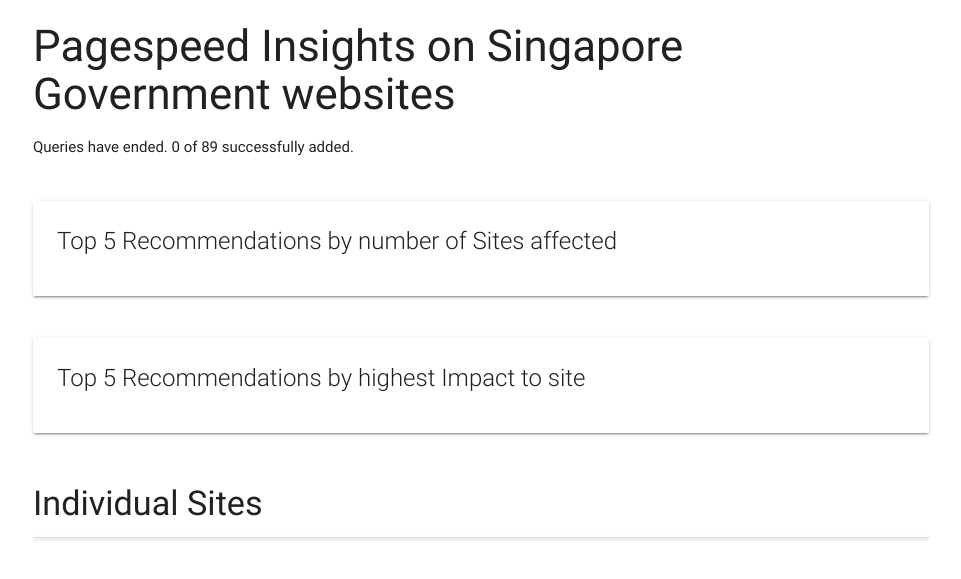
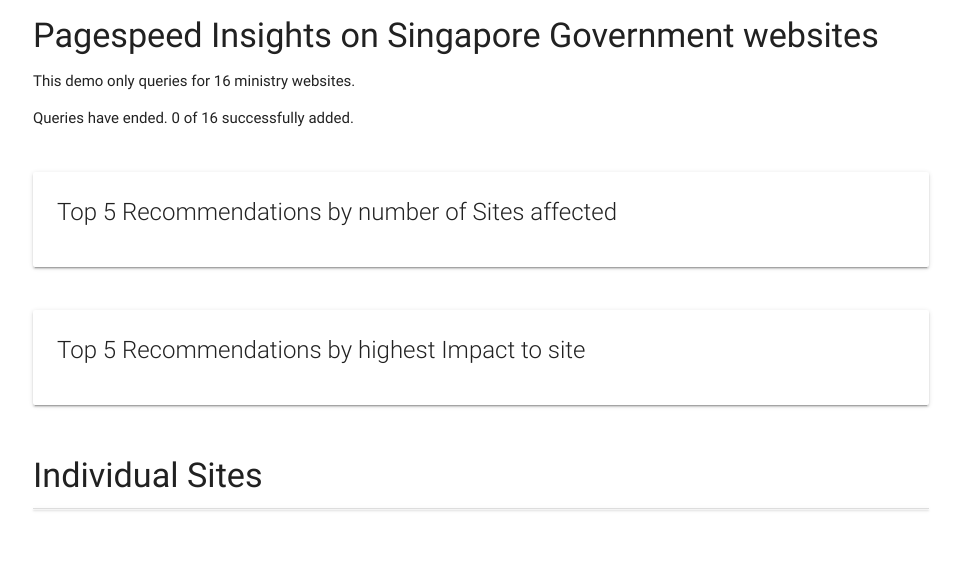
Before and after one commit to Milleus/milleus.github.io, a Jekyll site: the page projects/pandora.html, which Jekyll copies as it is, in a window 1280 px wide. Shown: the top 579 px of the page, without its empty margins (159-1120 px from the left). Built offline with Jekyll 4.4.1, drawn with Linux system fonts in a browser that asks for light colours; nearby versions of some CDN libraries.

Commit message:
[Dave] dump css into html, lesser files to manage, reduce query list for demo and remove throttle

```diff
--- a/projects/pandora.html
+++ b/projects/pandora.html
@@ -5,8 +5,17 @@
   <link rel="shortcut icon" href="/static/img/favicon.ico" type="image/x-icon">
   <link rel="icon" href="/static/img/favicon.ico" type="image/x-icon">
   <link rel="stylesheet" href="https://fonts.googleapis.com/icon?family=Material+Icons">
-  <link rel="stylesheet" href="/static/css/materialize.min.css" media="screen,projection" />
-  <link rel="stylesheet" href="/static/css/project-pandora.css" media="screen,projection" />
+  <link rel="stylesheet" href="/static/css/materialize.min.css" media="screen,projection">
+  <style>
+    .display-flex { display: flex; }
+    .align-items-center { align-items: center; }
+    .justify-content-space-between { justify-content: space-between; }
+    .break-word { word-break: break-word; }
+    .item-left { max-width: 70%; }
+    .SLOW { color: red; }
+    .AVERAGE { color: orange; }
+    .FAST { color: green; }
+  </style>
   <meta name="viewport" content="width=device-width, initial-scale=1.0" />
   <title>Dave Quah - Pandora</title>
 </head>
@@ -16,7 +25,8 @@
     <div class="container">
       <div class="row">
         <div class="col s12">
-          <h3>Pagespeed Insights on Singapore Government websites</h3>
+          <h4>Pagespeed Insights on Singapore Government websites</h4>
+          <p>This demo only queries for 16 ministry websites.</p>
           <p id="query-status">Initializing...</p>
         </div>
       </div>
--- a/static/css/project-pandora.css
+++ /dev/null
@@ -1,8 +0,0 @@
-.display-flex { display: flex; }
-.align-items-center { align-items: center; }
-.justify-content-space-between { justify-content: space-between; }
-.break-word { word-break: break-word; }
-.item-left { max-width: 70%; }
-.SLOW { color: red; }
-.AVERAGE { color: orange; }
-.FAST { color: green; }
--- a/static/js/project-pandora.js
+++ b/static/js/project-pandora.js
@@ -19,80 +19,80 @@
   'mot.gov.sg',
   'pmo.gov.sg',
   // statutory boards (63)
-  'acra.gov.sg',
-  'a-star.edu.sg',
-  'ava.gov.sg',
-  'boa.gov.sg',
-  'bca.gov.sg',
-  'cra.gov.sg',
-  'cpf.gov.sg',
-  'caas.gov.sg',
-  'cscollege.gov.sg',
-  'cccs.gov.sg',
-  'cea.gov.sg',
-  'dsta.gov.sg',
-  'sedb.com',
-  'ema.gov.sg',
-  'tech.gov.sg',
-  'hpb.gov.sg',
-  'hsa.gov.sg',
-  'hlb.gov.sg',
-  'hdb.gov.sg',
-  'imda.gov.sg',
-  'iras.gov.sg',
-  'ite.edu.sg',
-  'ipos.gov.sg',
-  'iesingapore.gov.sg',
-  'iseas.edu.sg',
-  'jtc.gov.sg',
-  'lta.gov.sg',
-  'muis.gov.sg',
-  'mpa.gov.sg',
-  'mas.gov.sg',
-  'nyp.edu.sg',
-  'nac.gov.sg',
-  'ncss.gov.sg',
-  'nea.gov.sg',
-  'nhb.gov.sg',
-  'nlb.gov.sg',
-  'nparks.gov.sg',
-  'np.edu.sg',
-  'pa.gov.sg',
-  'peb.gov.sg',
-  'pub.gov.sg',
-  'ptc.gov.sg',
-  'rp.edu.sg',
-  'science.edu.sg',
-  'sentosa.com.sg',
-  'sac.gov.sg',
-  'score.gov.sg',
-  'sdc.gov.sg',
-  'seab.gov.sg',
-  'sla.gov.sg',
-  'smc.gov.sg',
-  'snb.gov.sg',
-  'spc.gov.sg',
-  'sp.edu.sg',
-  'stb.gov.sg',
-  'skillsfuture.sg',
-  'sportsingapore.gov.sg',
-  'spring.gov.sg',
-  'tcmpb.gov.sg',
-  'tp.edu.sg',
-  'toteboard.gov.sg',
-  'ura.gov.sg',
-  'wsg.gov.sg',
+  // 'acra.gov.sg',
+  // 'a-star.edu.sg',
+  // 'ava.gov.sg',
+  // 'boa.gov.sg',
+  // 'bca.gov.sg',
+  // 'cra.gov.sg',
+  // 'cpf.gov.sg',
+  // 'caas.gov.sg',
+  // 'cscollege.gov.sg',
+  // 'cccs.gov.sg',
+  // 'cea.gov.sg',
+  // 'dsta.gov.sg',
+  // 'sedb.com',
+  // 'ema.gov.sg',
+  // 'tech.gov.sg',
+  // 'hpb.gov.sg',
+  // 'hsa.gov.sg',
+  // 'hlb.gov.sg',
+  // 'hdb.gov.sg',
+  // 'imda.gov.sg',
+  // 'iras.gov.sg',
+  // 'ite.edu.sg',
+  // 'ipos.gov.sg',
+  // 'iesingapore.gov.sg',
+  // 'iseas.edu.sg',
+  // 'jtc.gov.sg',
+  // 'lta.gov.sg',
+  // 'muis.gov.sg',
+  // 'mpa.gov.sg',
+  // 'mas.gov.sg',
+  // 'nyp.edu.sg',
+  // 'nac.gov.sg',
+  // 'ncss.gov.sg',
+  // 'nea.gov.sg',
+  // 'nhb.gov.sg',
+  // 'nlb.gov.sg',
+  // 'nparks.gov.sg',
+  // 'np.edu.sg',
+  // 'pa.gov.sg',
+  // 'peb.gov.sg',
+  // 'pub.gov.sg',
+  // 'ptc.gov.sg',
+  // 'rp.edu.sg',
+  // 'science.edu.sg',
+  // 'sentosa.com.sg',
+  // 'sac.gov.sg',
+  // 'score.gov.sg',
+  // 'sdc.gov.sg',
+  // 'seab.gov.sg',
+  // 'sla.gov.sg',
+  // 'smc.gov.sg',
+  // 'snb.gov.sg',
+  // 'spc.gov.sg',
+  // 'sp.edu.sg',
+  // 'stb.gov.sg',
+  // 'skillsfuture.sg',
+  // 'sportsingapore.gov.sg',
+  // 'spring.gov.sg',
+  // 'tcmpb.gov.sg',
+  // 'tp.edu.sg',
+  // 'toteboard.gov.sg',
+  // 'ura.gov.sg',
+  // 'wsg.gov.sg',
   // organs of state (10)
-  'agc.gov.sg',
-  'ago.gov.sg',
-  'iac.gov.sg',
-  'istana.gov.sg',
-  'familyjusticecourts.gov.sg',
-  'statecourts.gov.sg',
-  'supremecourt.gov.sg',
-  'parliament.gov.sg',
-  'psc.gov.sg',
-  'cabinet.gov.sg'
+  // 'agc.gov.sg',
+  // 'ago.gov.sg',
+  // 'iac.gov.sg',
+  // 'istana.gov.sg',
+  // 'familyjusticecourts.gov.sg',
+  // 'statecourts.gov.sg',
+  // 'supremecourt.gov.sg',
+  // 'parliament.gov.sg',
+  // 'psc.gov.sg',
+  // 'cabinet.gov.sg'
 ];
 
 var callbacks = {};
@@ -101,8 +101,6 @@
 var idx = 0;
 var siteCount = 0;
 
-// Invokes the PageSpeed Insights API. The response will contain
-// JavaScript that invokes our callback with the PageSpeed results.
 function runPagespeed() {
   generateScript();
 }
@@ -123,7 +121,9 @@
 
     console.log('Request:', DOMAIN_LIST[idx], ', Timestamp:', new Date());
     idx++;
-    setTimeout(generateScript, 2000);
+    // 60 requests per 100 seconds per user, throttle requests when necessary
+    // setTimeout(generateScript, 2000);
+    setTimeout(generateScript, 0);
   }
 }
 
@@ -148,9 +148,6 @@
   }
 }
 
-// Invoke the callback that fetches results. Async here so we're sure
-// to discover any callbacks registered below, but this can be
-// synchronous in your code.
 setTimeout(runPagespeed, 0);
 
 callbacks.displayLoadingExperience = function (result) {
@@ -352,7 +349,6 @@
   queryStatus.innerHTML = `Queries have ended. ${siteCount} of ${DOMAIN_LIST.length} successfully added.`;
 });
 
-// Helper function that sorts results in order of impact.
 function sortByImpact(a, b) {
   return b.impact - a.impact;
 }
```
Also changed, not shown: projects/melissa.html (+25 -2 lines), static/css/project-melissa.css (deleted, +0 -22 lines).
